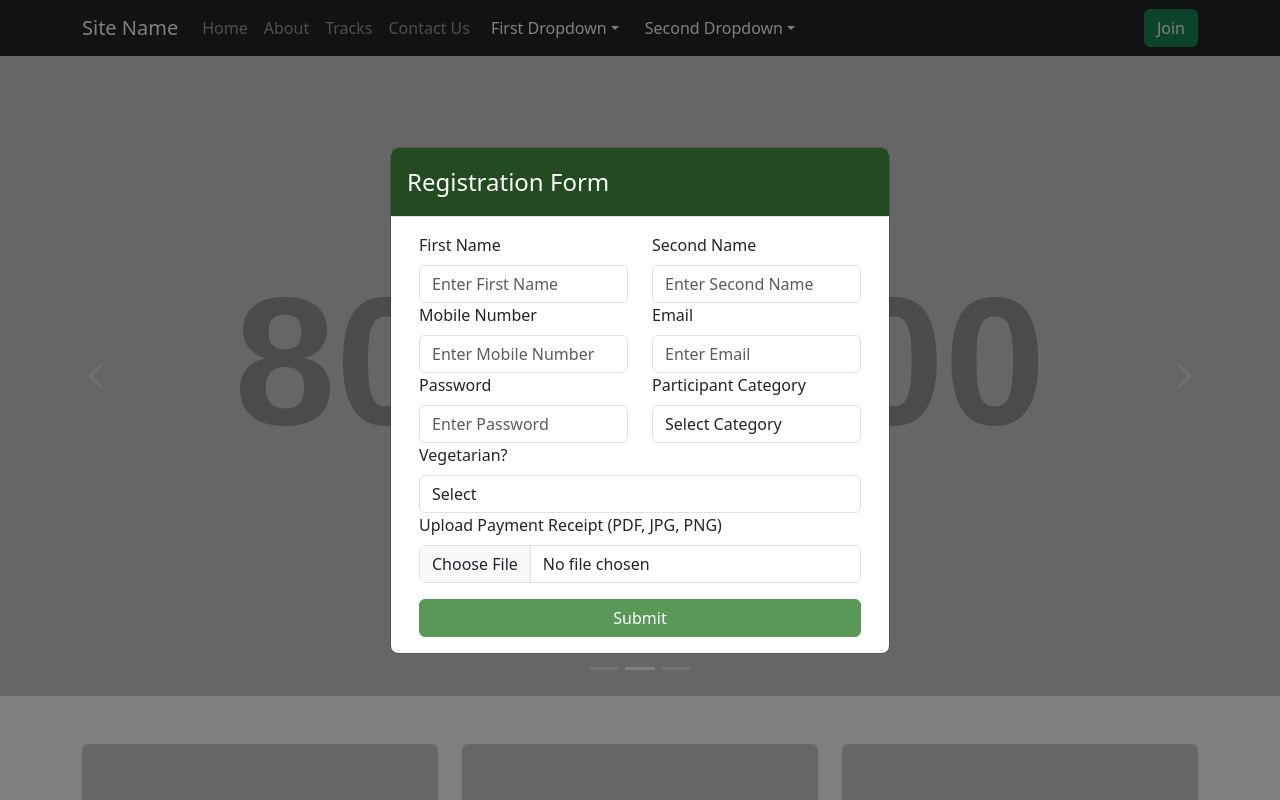
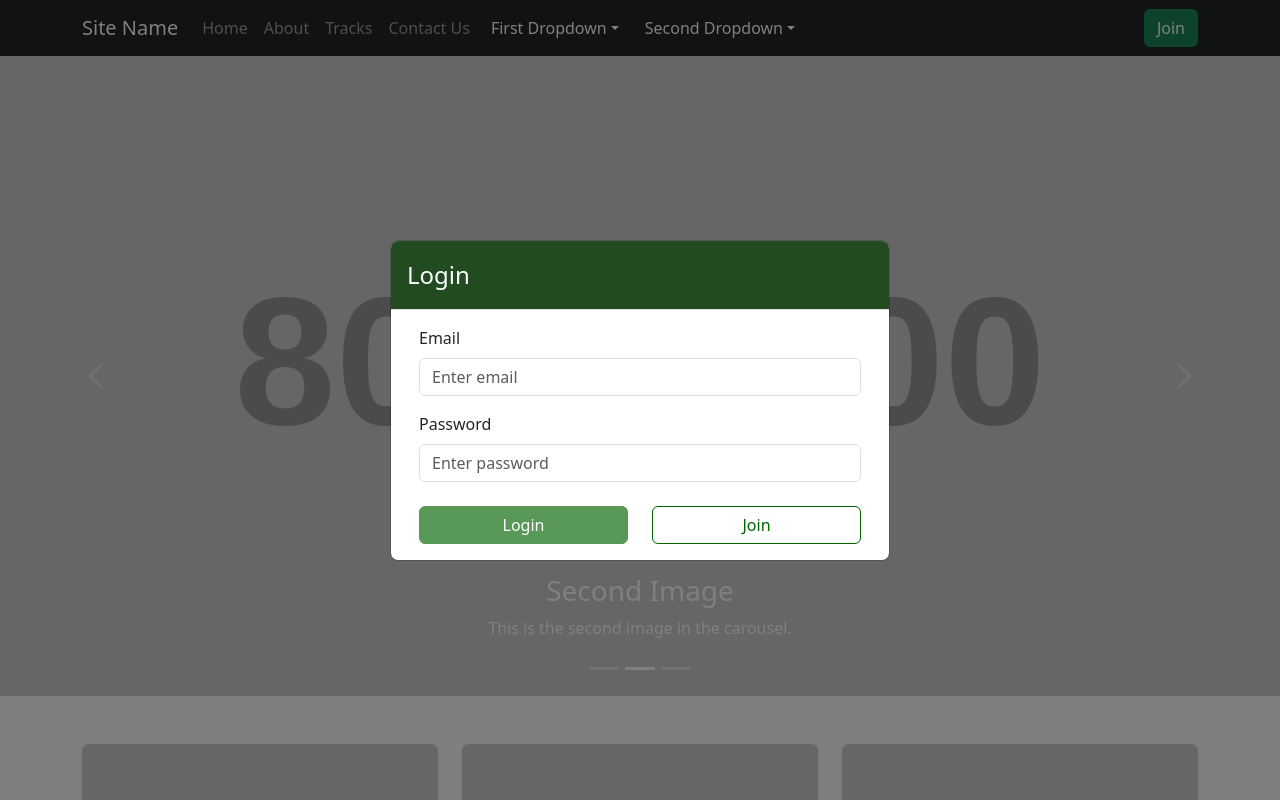
Before and after one commit to anjanamadushan310/server, a React (Create React App) app: page / in a window 1280 px wide. Shown: the top 800 px of the page. Built offline with nearby package versions, Linux system fonts and the light colour scheme.

Commit message:
add loginForm

```diff
--- a/src/App.js
+++ b/src/App.js
@@ -8,6 +8,7 @@ import Footer from './components/Footer';
 import About from './pages/About';
 import ContactUs from './pages/ContactUs';
 import RegistrationForm from "./pages/RegistrationForm";
+import LoginForm from './pages/LoginForm';
 
 
 
@@ -16,7 +17,7 @@ function App() {
 
     <div className="App">
       <MyNavbar/>
-      <RegistrationForm/>
+
 
     <Router>
       <div className="App">
@@ -28,6 +29,8 @@ function App() {
       </div>
     </Router>
     <About/>
+    <LoginForm/>
+
     <Tracks/>
 
     <ContactUs/>
--- /dev/null
+++ b/src/pages/LoginForm.js
@@ -0,0 +1,117 @@
+import React, { useState } from "react";
+import 'bootstrap/dist/css/bootstrap.min.css';
+import { Modal, Button, Form, Container, Row, Col } from "react-bootstrap"; // Importing React-Bootstrap components
+import { useForm } from "react-hook-form"; // Importing useForm for input validation
+
+export default function LoginForm() {
+     // State to handle modal visibility
+  const [show, setShow] = useState(true);
+
+  // useForm hook for form handling and validation
+  const {
+    register, // Register input fields
+    handleSubmit, // Submit handler
+    formState: { errors, isValid }, // Get errors and form validity
+  } = useForm({ mode: "all" }); // Validation mode: on every input change
+
+  // Function to handle successful login
+  const onSubmit = (data) => {
+    console.log("Login Data Submitted:", data);
+  };
+  return (
+    <>
+      {/* Modal component for popup */}
+      <Modal show={show} backdrop="static" keyboard={false} centered>
+        {/* Modal Header with top color */}
+        <Modal.Header
+          style={{
+            backgroundColor: "#224B22", // Top header color
+            color: "white", // Text color
+          }}
+        >
+          <Modal.Title>Login</Modal.Title>
+        </Modal.Header>
+
+        {/* Modal Body containing the form */}
+        <Modal.Body>
+          <Container>
+            {/* React Hook Form to handle form submission */}
+            <Form onSubmit={handleSubmit(onSubmit)}>
+              {/* Email Input */}
+              <Form.Group controlId="formEmail" className="mb-3">
+                <Form.Label>Email</Form.Label>
+                <Form.Control
+                  type="email"
+                  placeholder="Enter email"
+                  {...register("email", {
+                    required: "Email is required", // Validation rule
+                    pattern: {
+                      value: /^\S+@\S+$/i, // Email pattern
+                      message: "Invalid email format",
+                    },
+                  })}
+                />
+                {/* Display validation error */}
+                {errors.email && (
+                  <small className="text-danger">{errors.email.message}</small>
+                )}
+              </Form.Group>
+
+              {/* Password Input */}
+              <Form.Group controlId="formPassword" className="mb-3">
+                <Form.Label>Password</Form.Label>
+                <Form.Control
+                  type="password"
+                  placeholder="Enter password"
+                  {...register("password", {
+                    required: "Password is required", // Validation rule
+                    minLength: {
+                      value: 6, // Minimum password length
+                      message: "Password must be at least 6 characters long",
+                    },
+                  })}
+                />
+                {/* Display validation error */}
+                {errors.password && (
+                  <small className="text-danger">{errors.password.message}</small>
+                )}
+              </Form.Group>
+
+              {/* Buttons Section */}
+              <Row className="mt-4">
+                <Col>
+                  {/* Login Button */}
+                  <Button
+                    type="submit"
+                    className="w-100"
+                    disabled={!isValid} // Disable button until form is valid
+                    style={{
+                      backgroundColor: "#006400", // Bottom color
+                      borderColor: "#006400", // Border color
+                    }}
+                  >
+                    Login
+                  </Button>
+                </Col>
+                <Col>
+                  {/* Join Button */}
+                  <Button
+                    variant="outline-success"
+                    className="w-100"
+                    style={{
+                      color: "#006400", // Text color
+                      borderColor: "#006400", // Border color
+                    }}
+                    onClick={() => alert("Join button clicked")}
+                  >
+                    Join
+                  </Button>
+                </Col>
+              </Row>
+            </Form>
+          </Container>
+        </Modal.Body>
+      </Modal>
+    </>
+  )
+}
```
Also changed, not shown: src/pages/LoginPage.jsx (deleted).
